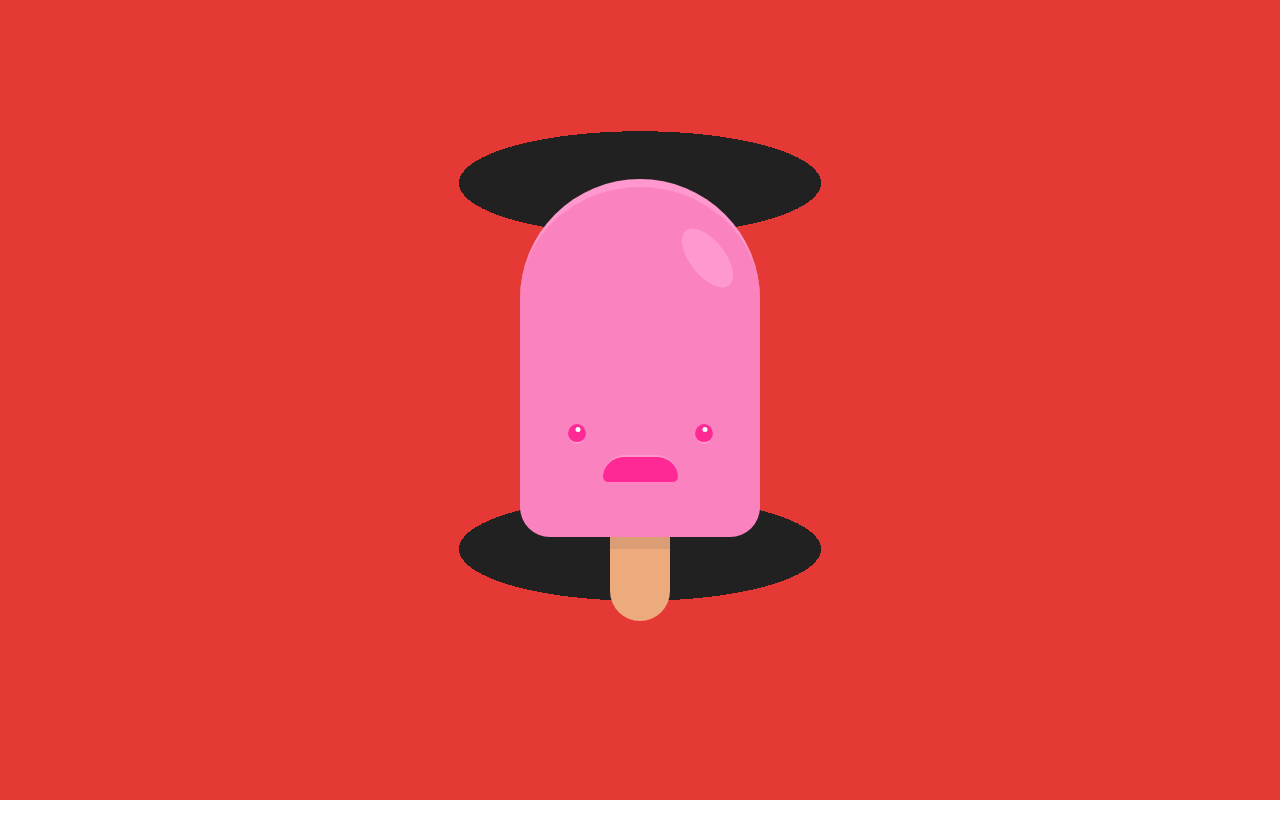
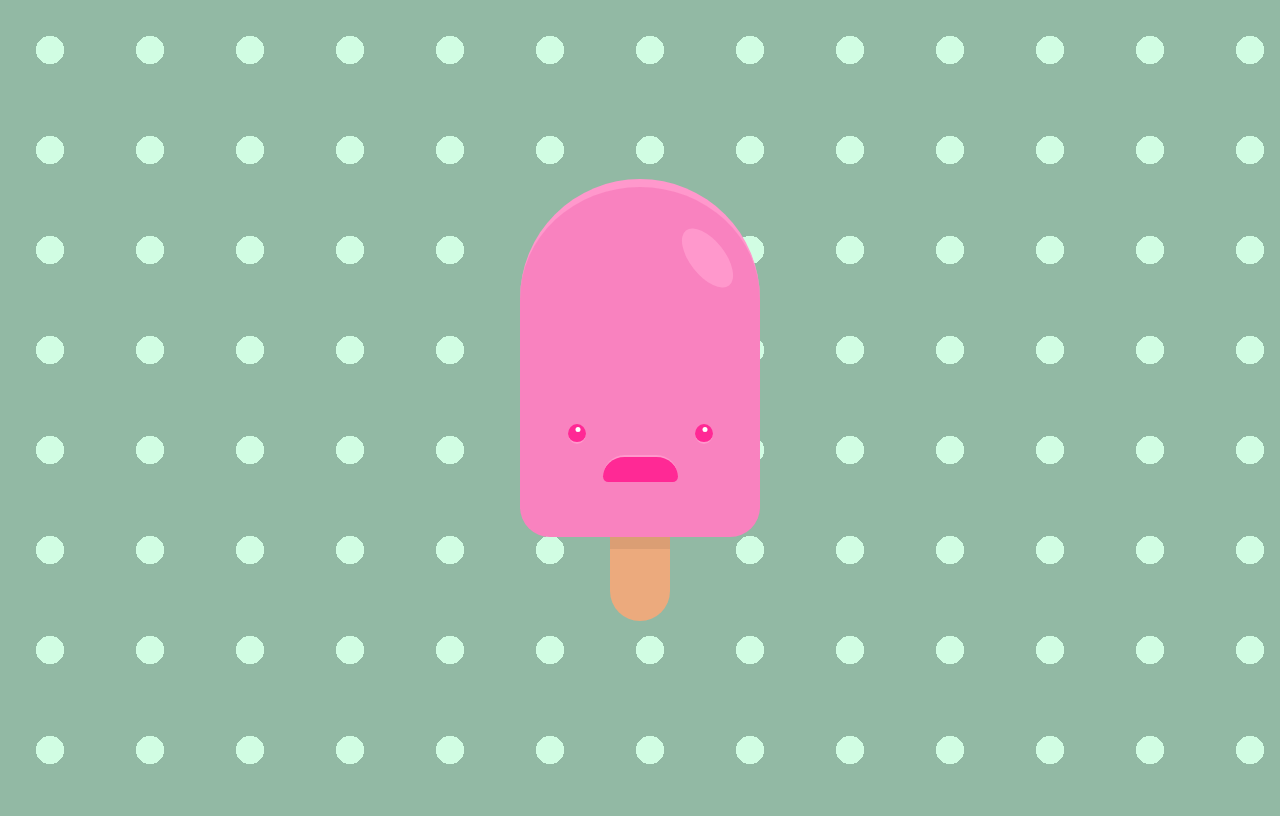
Before and after one commit to losali/css-fun, a plain HTML site: page index.html in a window 1280 px wide. Drawn offline with Linux system fonts and the light colour scheme.

Commit message:
Add super cute polka dots

```diff
--- a/style.css
+++ b/style.css
@@ -1,10 +1,11 @@
   body {
     /* //background: #FED550; */
-    background-image: radial-gradient(#212121 20%, #e53935 20%);
-    background-position: 0 0;
-    height: 350px;
+    background-image: radial-gradient(#d1fde3 20%, transparent 20%);
+    background-position: 0 0, 50px 50px;
+    background-color: #92B9A4;
+    background-size: 100px 100px;
+    height: 800px;
     width: 100%;
-
   }
 
   .container {
```
